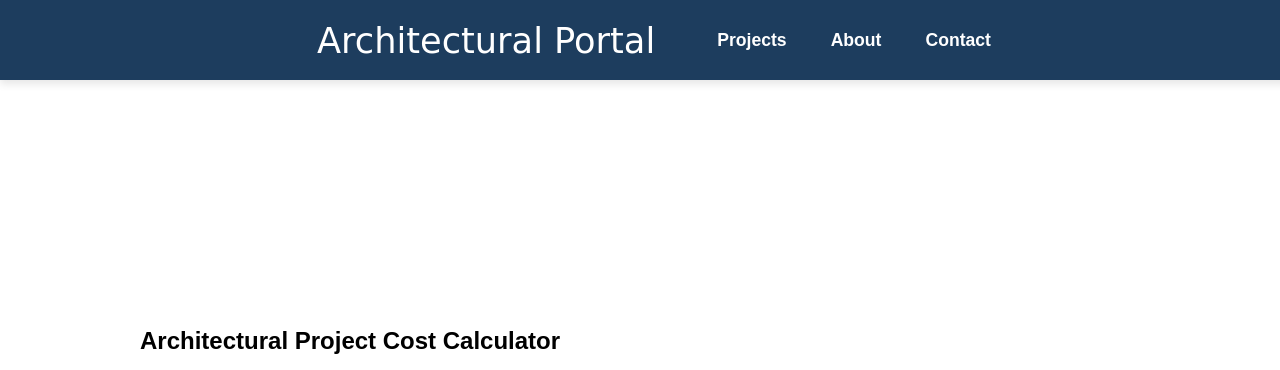
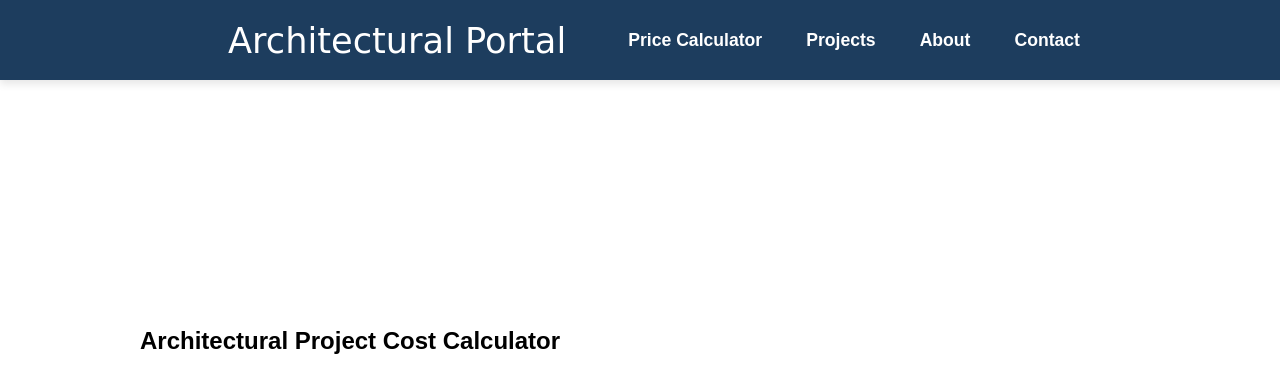
Before and after one commit to MariamKipshidze/architecture_portal, a Django app: page /application/calculator/ in a window 1280 px wide. Shown: the top 370 px of the page. Run offline with Django 5.2, Linux system fonts and the light colour scheme; some web fonts are replaced.

Commit message:
Register Price Calculator to nuv bar

```diff
--- a/architecture_portal/templates/base.html
+++ b/architecture_portal/templates/base.html
@@ -113,6 +113,7 @@
         <a href="/" class="portal-title">Architectural Portal</a>
 
         <nav class="navbar">
+            <a href="/application/calculator/" class="nav-link">Price Calculator</a>
             <a href="/" class="nav-link">Projects</a>
             <a href="/about/" class="nav-link">About</a>
             <a href="/about_us/contact/" class="nav-link">Contact</a>
```
